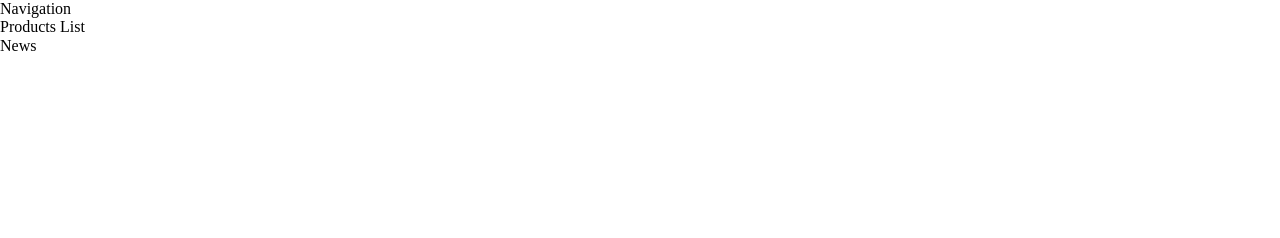
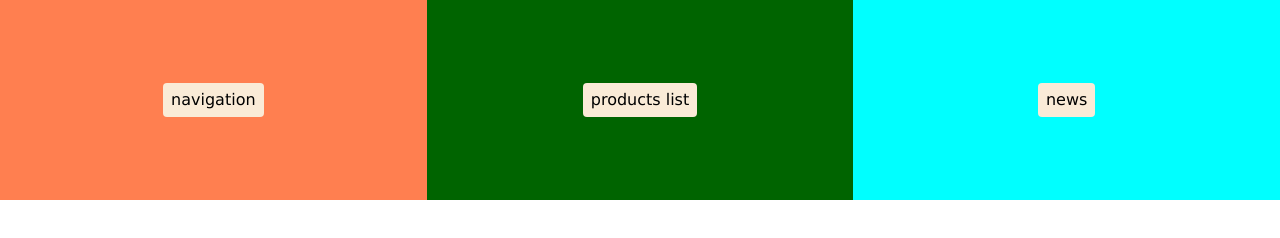
Before and after one commit to YDobryansky/lesson4-3, a plain HTML site: page index.html in a window 1280 px wide. Drawn offline with nearby package versions, Linux system fonts and the light colour scheme.

Commit message:
Update styles.css

```diff
--- a/styles.css
+++ b/styles.css
@@ -1,29 +1,42 @@
-* {
-    box-sizing: border-box;
+.nav {
+    display: flex;
+    background-color: #ff7f50;
+    flex: 1;
+    min-height: 200px;
 }
 
-.container {
+.product-list {
     display: flex;
-    justify-content: center;
-    align-items: center;
-     height: 100vh;
+    background-color: #006400;
+    flex: 1;
+    min-height: 200px;
 }
 
-.square {
-    width: 100px;
-    height: 100px;
-    margin: 8px;
-    background-color: #ff7f50;
+.news {
+    display: flex;
+    flex: 1;
+    background-color: #0ff;
+    min-height: 200px;
+}
+
+span {
+    font-family: Verdana, Geneva, Tahoma, sans-serif;
+    text-transform: lowercase;
+    background-color: #faebd7;
+    padding: 8px;
+    margin: auto;
+    border-radius: 4px;
 }
 
 @media screen and (min-width: 600px) {
-    .square {
-        background-color: #8a2be2;
+    .products {
+        display: flex;
+        flex: 2;
     }
 }
 
-@media screen and (orientation: portrait) {
-    .container {
-        flex-direction: column;
+@media screen and (min-width: 900px) {
+    .content {
+        display: flex;
     }
 }
```
